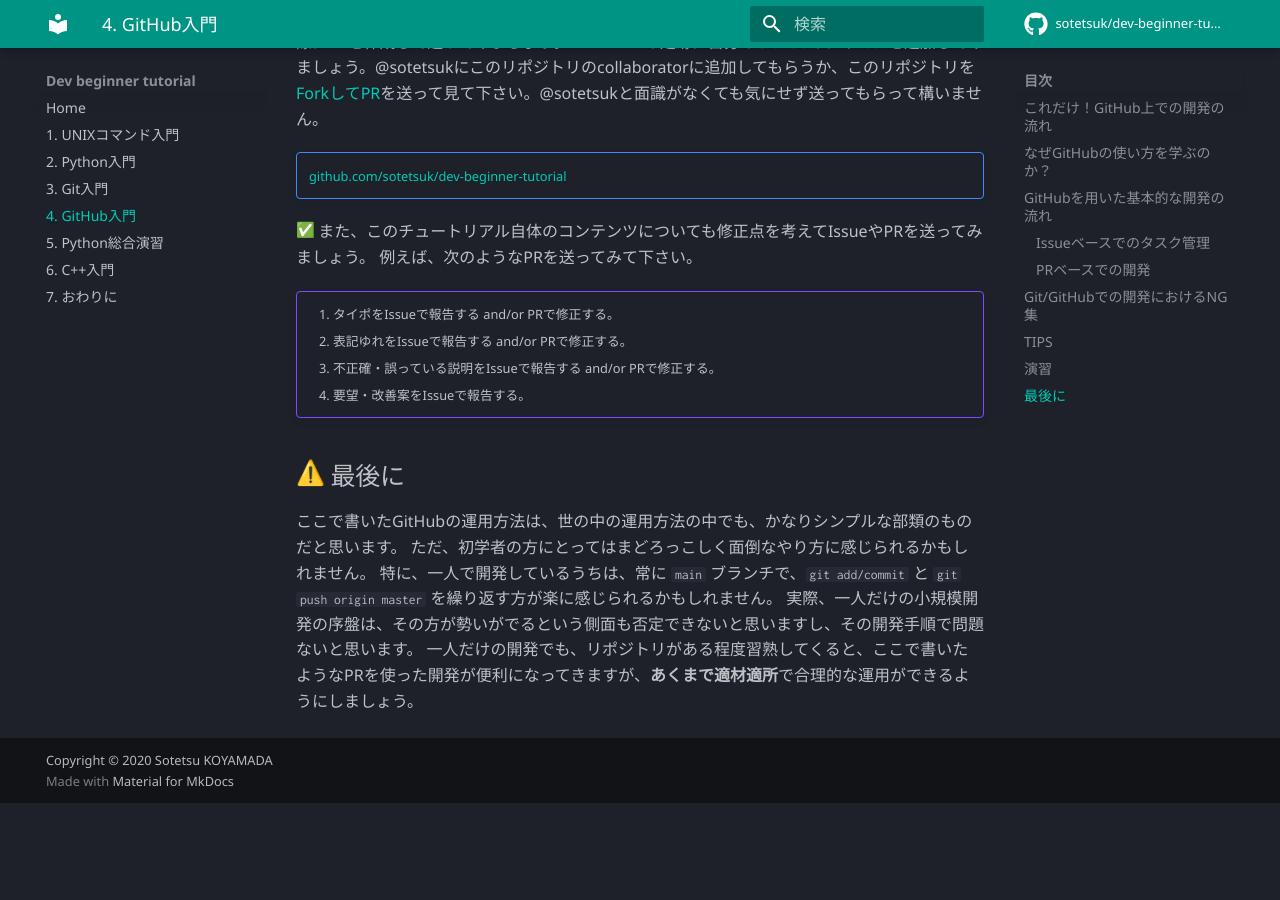
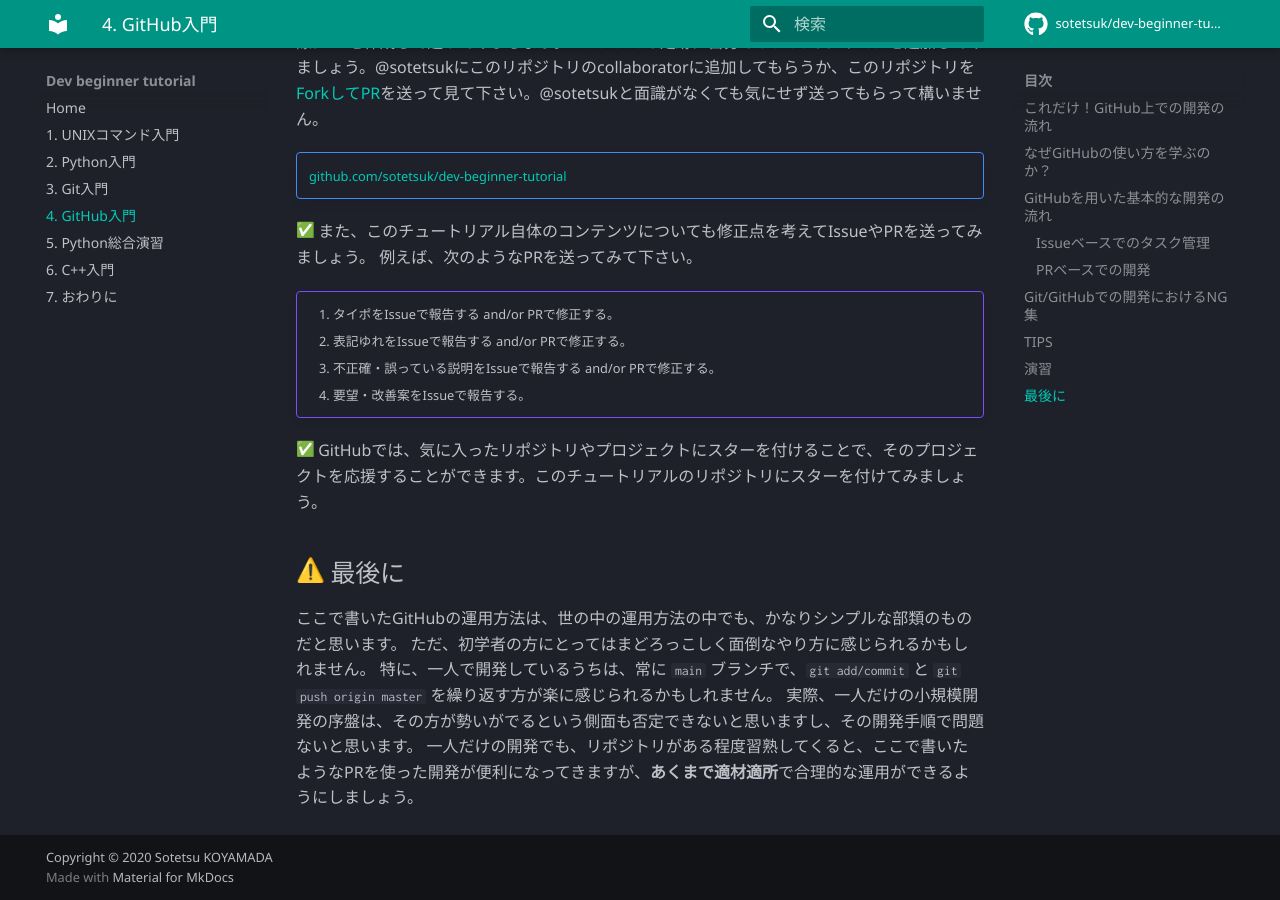
Before and after one commit to sotetsuk/dev-beginner-tutorial, an MkDocs documentation site: the page built from docs/github.md, in a window 1280 px wide and 900 px high, scrolled down 6963 px. Built offline with MkDocs 1.6.1 and Material for MkDocs 9.7.7, drawn with Linux system fonts in a browser that asks for light colours; emoji names are drawn with the system emoji font; comment, search, counter and statistics services are not loaded; before the commit the page ends 7766 px from its top, so only the background shows below that.

Commit message:
Add star to repo (#90)
* add star

* update

* fix

* update

```diff
--- a/docs/github.md
+++ b/docs/github.md
@@ -252,6 +252,8 @@
     3. 不正確・誤っている説明をIssueで報告する and/or PRで修正する。
     4. 要望・改善案をIssueで報告する。
 
+:white_check_mark: GitHubでは、気に入ったリポジトリやプロジェクトにスターを付けることで、そのプロジェクトを応援することができます。このチュートリアルのリポジトリにスターを付けてみましょう。
+
 ## :warning: 最後に
 
 ここで書いたGitHubの運用方法は、世の中の運用方法の中でも、かなりシンプルな部類のものだと思います。
```
